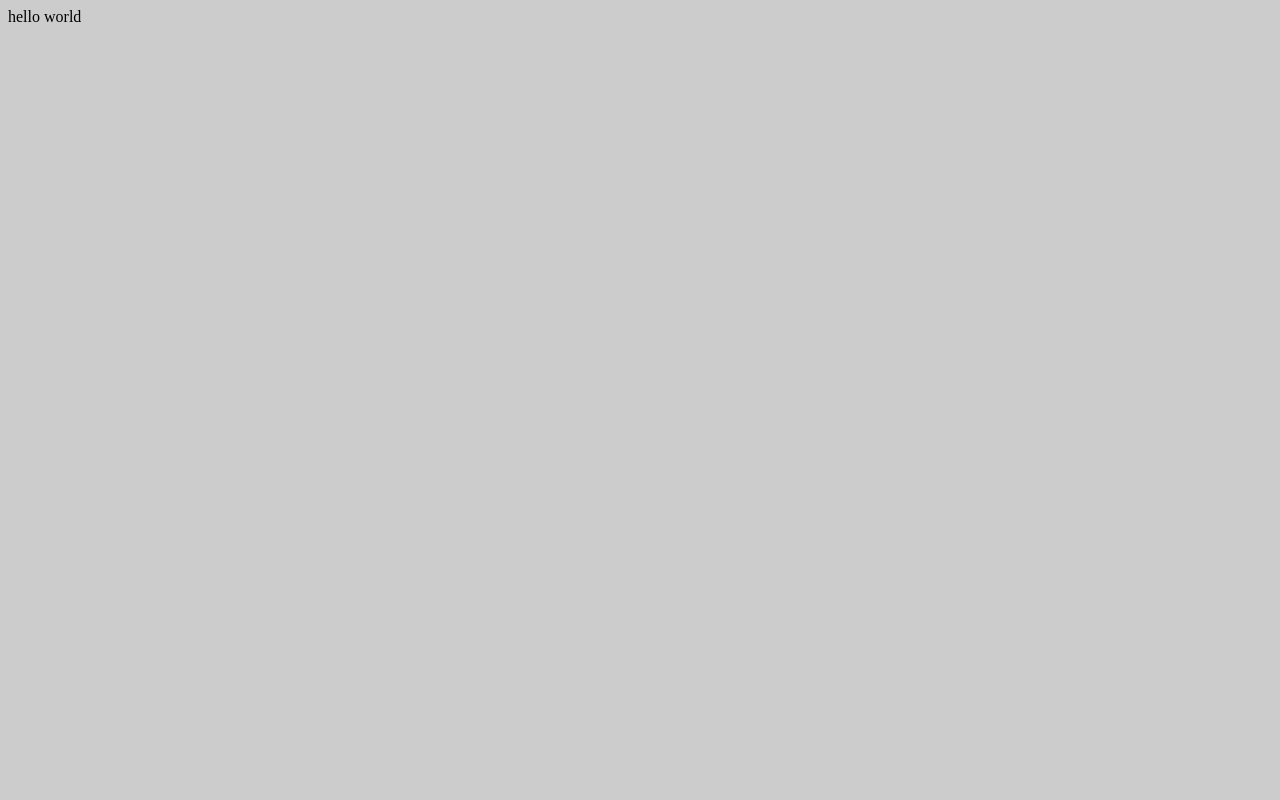
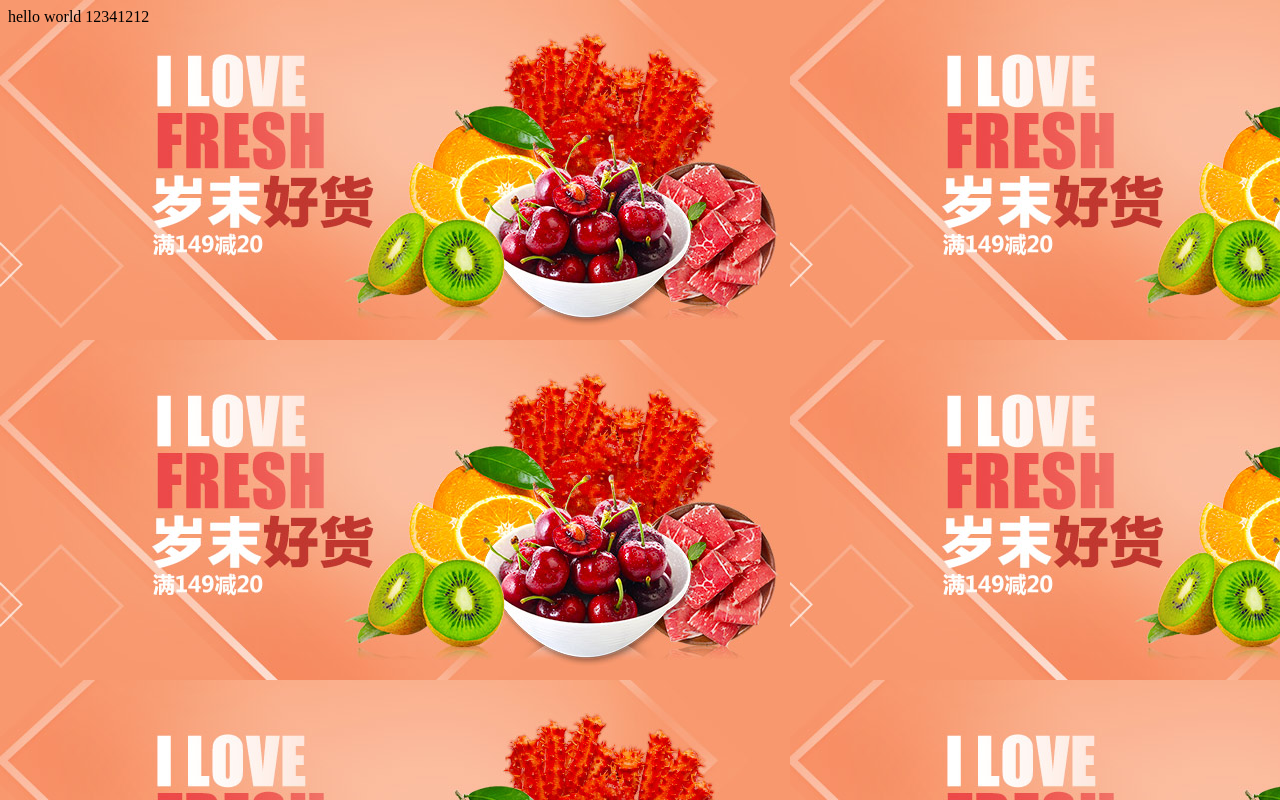
Before and after one commit to depers/shopping-mall_front, a website built with webpack: page src/view/index.html in a window 1280 px wide. Built offline with nearby package versions, Linux system fonts and the light colour scheme.

Commit message:
完成第三章的开发学习

```diff
--- a/package.json
+++ b/package.json
@@ -4,14 +4,10 @@
 	"description": "mall前端代码",
 	"main": "index.js",
 	"scripts": {
-
 		"dev": "WEBPACK_ENV=dev webpack-dev-server --inline --port 8088",
-
 		"win_dev": "set WEBPACK_ENV=dev && webpack-dev-server --inline --port 8088",
-
 		"dist": "WEBPACK_ENV=online webpack -p",
-
-    "dist": "set WEBPACK_ENV=online && webpack -p"
+		"win_dist": "set WEBPACK_ENV=online && webpack -p"
 	},
 	"repository": {
 		"type": "git",
--- a/src/page/index/index.css
+++ b/src/page/index/index.css
@@ -1,10 +1,10 @@
 /*
  * @Author: depers(fengxiao)
  * @Date: 2019-04-28 12:34:30
- * @Last Modified by: depers(fengxiao)
- * @Last Modified time: 2019-04-28 20:26:00
+ * @Last Modified by: mikey.zhaopeng
+ * @Last Modified time: 2019-05-29 17:33:08
  */
 
  body{
-     background: #ccc;
+     background: url(../../image/banner/banner1.jpg);
  }
--- a/src/view/index.html
+++ b/src/view/index.html
@@ -1,8 +1,8 @@
 <!DOCTYPE html>
 <html lang="en">
-    <%= require('html-loader!./layout/html-head.html')%>
+   <%= require('html-loader!./layout/html-head.html') %>
 <body>
-    hello world
+    hello world 12341212
     <script src="https://cdn.bootcss.com/jquery/1.11.2/jquery.min.js"></script>
 </body>
 </html>
```
Also changed, not shown: src/view/login.html (+1 -6 lines), webpack.config.js (+7 -4 lines). Lines whose indentation alone changed are shown as unchanged.
